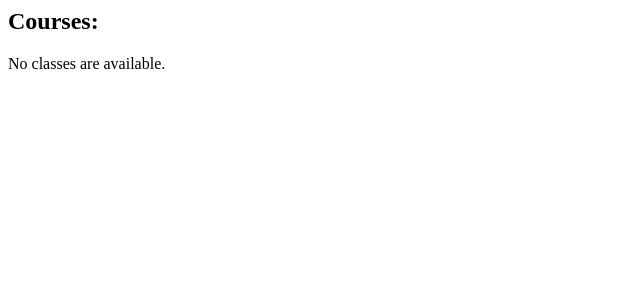
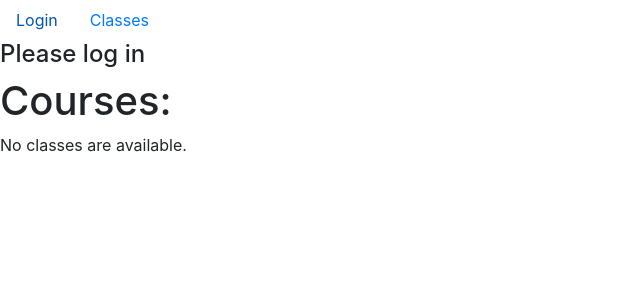
Before and after one commit to tjburk/Lous-List, a Django app: page /list_classes/ in a window 1280 px wide. Shown: the top 300 px of the page, without its empty margins (0-640 px from the left). Run offline with Django 4.2, Linux system fonts and the light colour scheme; data that the repository does not hold is empty; some libraries are stand-ins or nearby versions.

Commit message:
Added floating navbar

```diff
--- a/lous_list/urls.py
+++ b/lous_list/urls.py
@@ -23,5 +23,5 @@ urlpatterns = [
     path('admin/', admin.site.urls),
     path('accounts/', include('allauth.urls')),
     path('logout/', LogoutView.as_view()),
-    path('list_classes/',include('list_classes.urls'))
+    path('list_classes/',include('list_classes.urls')),
 ]
--- a/templates/list_classes/add_comment.html
+++ b/templates/list_classes/add_comment.html
@@ -1,10 +1,14 @@
 <!DOCTYPE html>
 <html lang="en">
+{% include 'lous_list/navbar.html' %}
+
 <head>
     <meta charset="UTF-8">
     <meta http-equiv="X-UA-Compatible" content="IE=edge">
     <meta name="viewport" content="width=device-width, initial-scale=1.0">
     <title>Document</title>
+    <!-- Bootstrap CSS -->
+    <link rel="stylesheet" href="https://stackpath.bootstrapcdn.com/bootstrap/4.3.1/css/bootstrap.min.css">
 </head>
 <body>
     <h1>Add Comment...</h1>
--- a/templates/list_classes/description.html
+++ b/templates/list_classes/description.html
@@ -1,8 +1,12 @@
 <!DOCTYPE html>
 <html lang="en">
+{% include 'lous_list/navbar.html' %}
+
 <head>
     <meta charset="UTF-8">
     <title>{{ course.description }}</title>
+    <!-- Bootstrap CSS -->
+    <link rel="stylesheet" href="https://stackpath.bootstrapcdn.com/bootstrap/4.3.1/css/bootstrap.min.css">
 </head>
 <body>
     <h1>{{ course.subject }} {{ course.catalog_number }} - {{ course.description }}</h1>
--- a/templates/list_classes/index.html
+++ b/templates/list_classes/index.html
@@ -1,3 +1,14 @@
+<!DOCTYPE html>
+<html lang="en">
+{% include 'lous_list/navbar.html' %}
+
+<head>
+    <title>Lou's List</title>
+    <meta charset="utf-8">
+    <meta name="viewport" content="width=device-width, initial-scale=1">
+    <!-- Bootstrap CSS -->
+    <link rel="stylesheet" href="https://stackpath.bootstrapcdn.com/bootstrap/4.3.1/css/bootstrap.min.css">
+</head>
 <main>
     <section>
         <h1>Courses:</h1>
@@ -20,3 +31,4 @@
     {% endif %}
     </section>
 </main>
+</html>
--- /dev/null
+++ b/templates/lous_list/navbar.html
@@ -0,0 +1,21 @@
+{% if user.is_authenticated %}
+        <ul class="nav">
+        <li class="nav-item">
+            <a class="nav-link active" aria-current="page" href="/logout">Logout</a>
+        </li>
+        <li class="nav-item">
+          <a class="nav-link active" aria-current="page" href="/list_classes">Classes</a>
+        </li>
+        </ul>
+        <h4>Welcome, {{ user.username }}</h4>
+    {% else %}
+    <ul class="nav">
+        <li class="nav-item">
+            <a class="nav-link active" aria-current="page" href="/accounts/login">Login</a>
+        </li>
+        <li class="nav-item">
+          <a class="nav-link active" aria-current="page" href="/list_classes">Classes</a>
+        </li>
+      </ul>
+        <h4>Please log in</h4>
+    {% endif %}
```
Also changed, not shown: templates/lous_list/index.html (+2 -23 lines), list_classes/views.py (line endings or trailing spaces).
